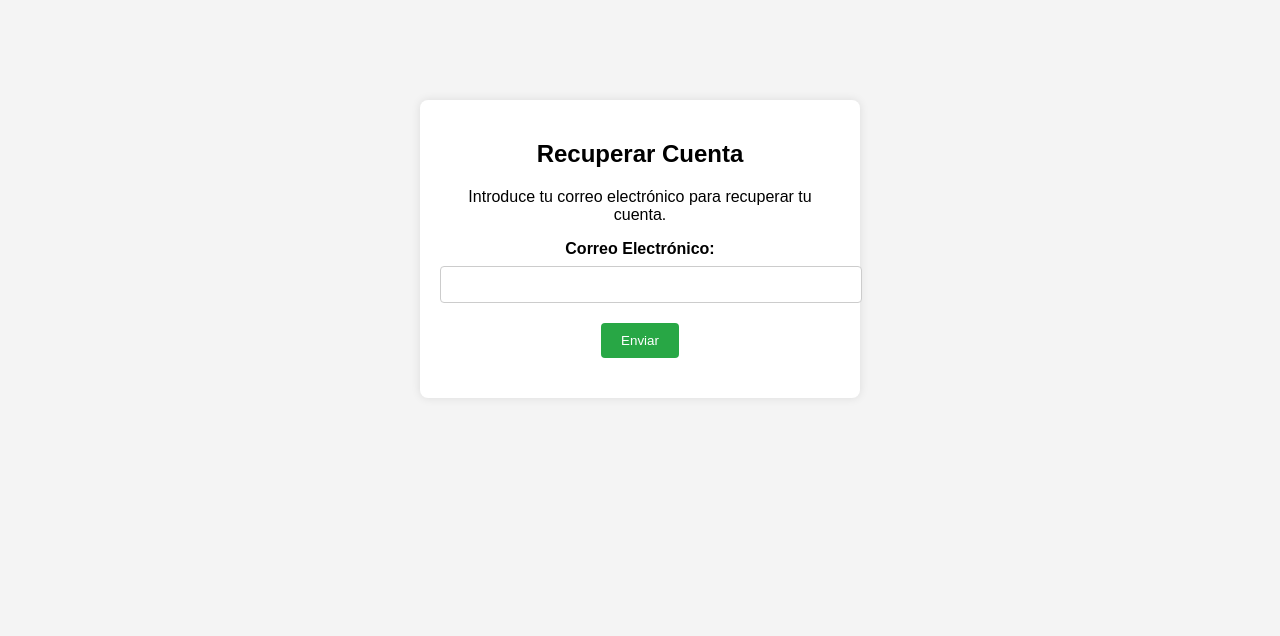
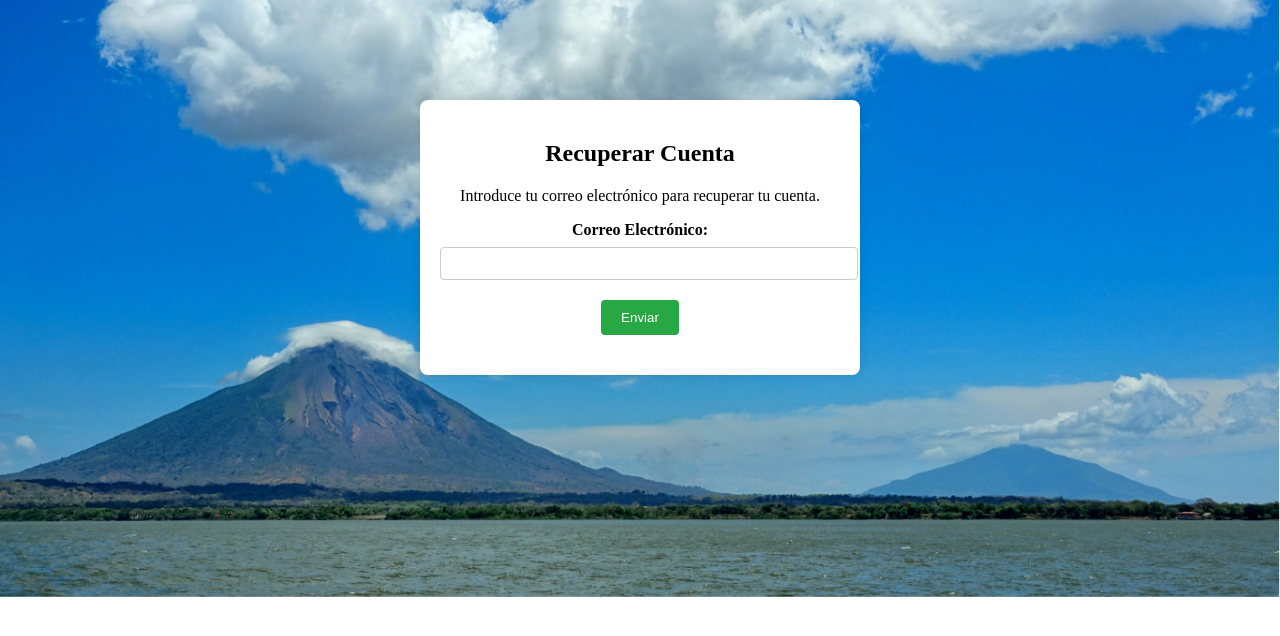
Before and after one commit to elmerurbina/EcoWeb_Devs, a Flask app: page /recuperarCuenta in a window 1280 px wide. Shown: the top 636 px of the page. Run offline with Flask 3, Linux system fonts and the light colour scheme.

Commit message:
Se actualizo el fondo

```diff
--- a/static/css/recuperarCuenta.css
+++ b/static/css/recuperarCuenta.css
@@ -1,9 +1,11 @@
+
 body {
-    font-family: Arial, sans-serif;
-    background-color: #f4f4f4;
-    margin: 0;
-    padding: 0;
+    background-image: url('/static/imagenes/isla.png');
+    background-size: cover; /* This will cover the entire page */
+    background-position: center; /* Center the image */
+    background-repeat: no-repeat; /* Prevent repeating the image */
 }
+
 
 .container {
     max-width: 400px;
@@ -27,7 +29,7 @@ label {
 
 input[type="email"] {
     width: 100%;
-    padding: 10px;
+    padding: .5rem;
     margin-bottom: 20px;
     border: 1px solid #ccc;
     border-radius: 4px;
```
Also changed, not shown: static/css/sistemaAutenticacion.css (+12 -1 lines).
